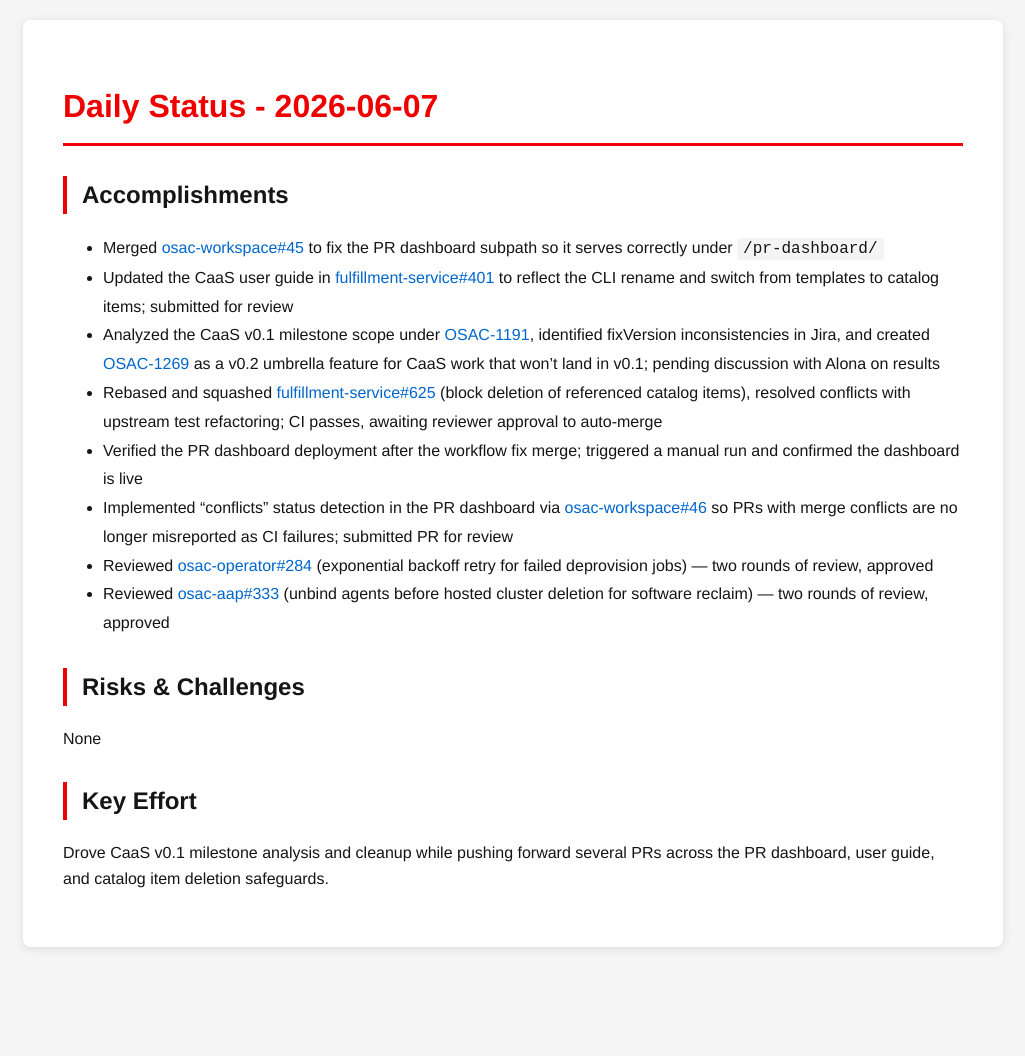
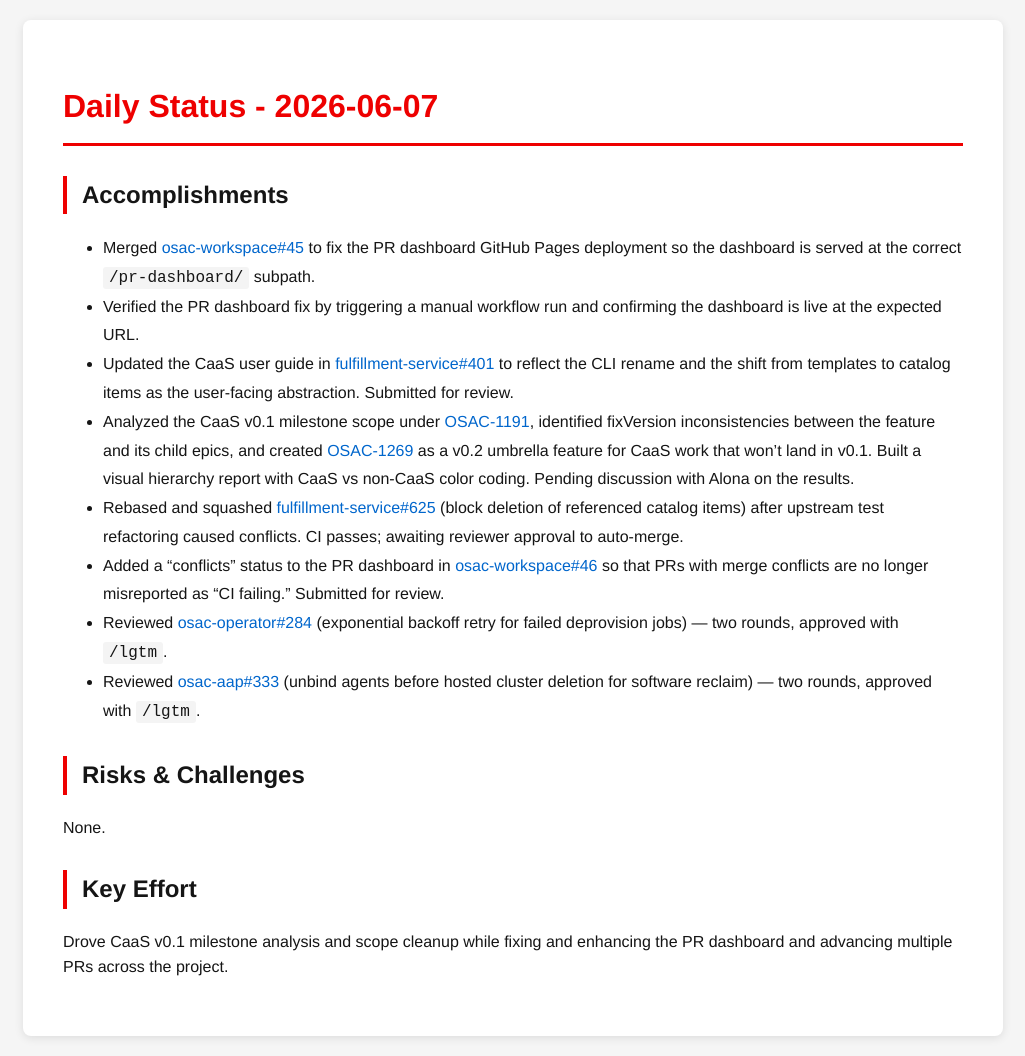
Before and after one commit to tzvatot/daily-status, a Jekyll site: the page built from 2026-06-07.md, in a window 1280 px wide. Shown: the whole page, without its empty margins (127-1152 px from the left). Built offline with Jekyll 4.4.1, drawn with Linux system fonts in a browser that asks for light colours; before the commit the page ends 967 px from its top, so only the background shows below that.

Commit message:
Daily status update - 2026-06-07

```diff
--- a/2026-06-07.md
+++ b/2026-06-07.md
@@ -7,17 +7,17 @@
 # Daily Status - 2026-06-07
 
 ## Accomplishments
-- Merged [osac-workspace#45](https://github.com/osac-project/osac-workspace/pull/45) to fix the PR dashboard subpath so it serves correctly under `/pr-dashboard/`
-- Updated the CaaS user guide in [fulfillment-service#401](https://github.com/osac-project/fulfillment-service/pull/401) to reflect the CLI rename and switch from templates to catalog items; submitted for review
-- Analyzed the CaaS v0.1 milestone scope under [OSAC-1191](https://redhat.atlassian.net/browse/OSAC-1191), identified fixVersion inconsistencies in Jira, and created [OSAC-1269](https://redhat.atlassian.net/browse/OSAC-1269) as a v0.2 umbrella feature for CaaS work that won't land in v0.1; pending discussion with Alona on results
-- Rebased and squashed [fulfillment-service#625](https://github.com/osac-project/fulfillment-service/pull/625) (block deletion of referenced catalog items), resolved conflicts with upstream test refactoring; CI passes, awaiting reviewer approval to auto-merge
-- Verified the PR dashboard deployment after the workflow fix merge; triggered a manual run and confirmed the dashboard is live
-- Implemented "conflicts" status detection in the PR dashboard via [osac-workspace#46](https://github.com/osac-project/osac-workspace/pull/46) so PRs with merge conflicts are no longer misreported as CI failures; submitted PR for review
-- Reviewed [osac-operator#284](https://github.com/osac-project/osac-operator/pull/284) (exponential backoff retry for failed deprovision jobs) — two rounds of review, approved
-- Reviewed [osac-aap#333](https://github.com/osac-project/osac-aap/pull/333) (unbind agents before hosted cluster deletion for software reclaim) — two rounds of review, approved
+- Merged [osac-workspace#45](https://github.com/osac-project/osac-workspace/pull/45) to fix the PR dashboard GitHub Pages deployment so the dashboard is served at the correct `/pr-dashboard/` subpath.
+- Verified the PR dashboard fix by triggering a manual workflow run and confirming the dashboard is live at the expected URL.
+- Updated the CaaS user guide in [fulfillment-service#401](https://github.com/osac-project/fulfillment-service/pull/401) to reflect the CLI rename and the shift from templates to catalog items as the user-facing abstraction. Submitted for review.
+- Analyzed the CaaS v0.1 milestone scope under [OSAC-1191](https://redhat.atlassian.net/browse/OSAC-1191), identified fixVersion inconsistencies between the feature and its child epics, and created [OSAC-1269](https://redhat.atlassian.net/browse/OSAC-1269) as a v0.2 umbrella feature for CaaS work that won't land in v0.1. Built a visual hierarchy report with CaaS vs non-CaaS color coding. Pending discussion with Alona on the results.
+- Rebased and squashed [fulfillment-service#625](https://github.com/osac-project/fulfillment-service/pull/625) (block deletion of referenced catalog items) after upstream test refactoring caused conflicts. CI passes; awaiting reviewer approval to auto-merge.
+- Added a "conflicts" status to the PR dashboard in [osac-workspace#46](https://github.com/osac-project/osac-workspace/pull/46) so that PRs with merge conflicts are no longer misreported as "CI failing." Submitted for review.
+- Reviewed [osac-operator#284](https://github.com/osac-project/osac-operator/pull/284) (exponential backoff retry for failed deprovision jobs) — two rounds, approved with `/lgtm`.
+- Reviewed [osac-aap#333](https://github.com/osac-project/osac-aap/pull/333) (unbind agents before hosted cluster deletion for software reclaim) — two rounds, approved with `/lgtm`.
 
 ## Risks & Challenges
-None
+None.
 
 ## Key Effort
-Drove CaaS v0.1 milestone analysis and cleanup while pushing forward several PRs across the PR dashboard, user guide, and catalog item deletion safeguards.
+Drove CaaS v0.1 milestone analysis and scope cleanup while fixing and enhancing the PR dashboard and advancing multiple PRs across the project.
```
